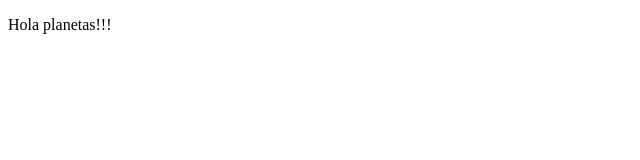
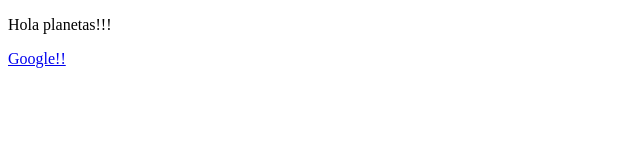
Before and after one commit to academia-geek/planetas-c6, a plain HTML site: page index.html in a window 1280 px wide. Shown: the full height of the page, 0-640 px from the left. Drawn offline with Linux system fonts and the light colour scheme.

Commit message:
Se adiciona etiqueta a

```diff
--- a/index.html
+++ b/index.html
@@ -8,5 +8,6 @@
 </head>
 <body>
     <p>Hola planetas!!!</p>
+    <a href="www.google.com">Google!!</a>
 </body>
 </html>
```
